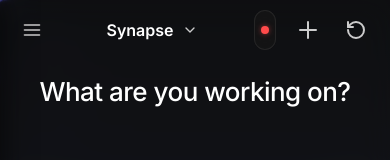
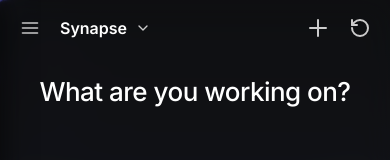
Before and after one commit to masthanvali38/synapse, a plain HTML site: page index.html in a window 390 px wide. Shown: the top 160 px of the page. Drawn offline with nearby package versions, Linux system fonts and the light colour scheme; animation ran at ten frames a second.

Commit message:
Fix mobile header nav layout and remove orphan status indicator on mobile

```diff
--- a/index.html
+++ b/index.html
@@ -171,6 +171,7 @@
         <!-- Main Workspace Area -->
         <main class="main-content">
             <header class="top-nav">
+                <div class="top-nav-left">
                     <button class="mobile-menu-btn" id="mobile-menu-btn" aria-label="Toggle Navigation">
                         <svg width="20" height="20" viewBox="0 0 24 24" fill="none" stroke="currentColor" stroke-width="2" stroke-linecap="round" stroke-linejoin="round">
                             <line x1="3" y1="12" x2="21" y2="12"></line>
@@ -184,6 +185,7 @@
                             <path d="M6 9L12 15L18 9" stroke="currentColor" stroke-width="2" stroke-linecap="round"
                                 stroke-linejoin="round" />
                         </svg>
+                    </div>
                 </div>
                 <div class="top-actions">
                     <div id="connection-status" class="status-indicator">
--- a/style.css
+++ b/style.css
@@ -287,6 +287,12 @@ body {
     left: 0;
     width: 100%;
     z-index: 20;
+}
+
+.top-nav-left {
+    display: flex;
+    align-items: center;
+    gap: 4px;
 }
 
 .brand-dropdown {
@@ -1690,11 +1696,31 @@ body {
     }
 
     .top-nav {
-        padding: 10px 14px;
+        padding: 10px 12px;
+    }
+
+    .top-nav-left {
+        gap: 4px;
+        min-width: 0;
+    }
+
+    .brand-dropdown {
+        padding: 6px 8px;
     }
 
     .brand-name {
         font-size: 16px;
+    }
+
+    .top-actions {
+        display: flex;
+        align-items: center;
+        gap: 6px;
+    }
+
+    .top-btn {
+        width: 36px;
+        height: 36px;
     }
 
     .chat-area {
@@ -1730,8 +1756,7 @@ body {
     }
 
     .status-indicator {
-        padding: 6px;
-        margin-right: 4px;
+        display: none;
     }
 
     .modal-content, .mix-modal-content, .search-modal-content {
```
Lines whose indentation alone changed are shown as unchanged.
